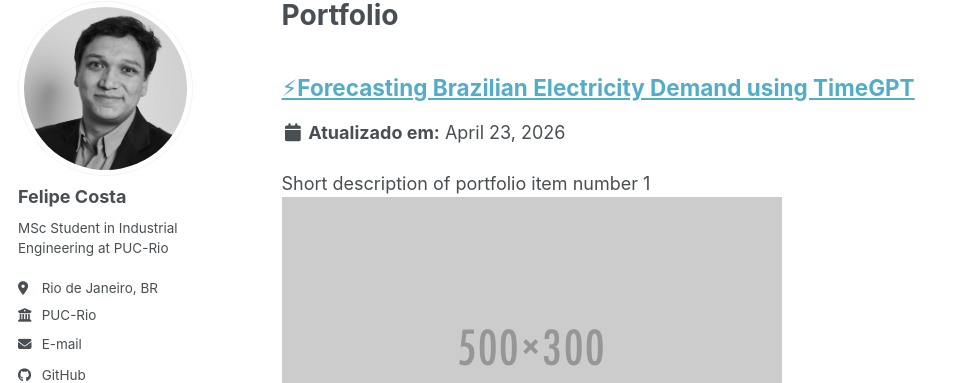
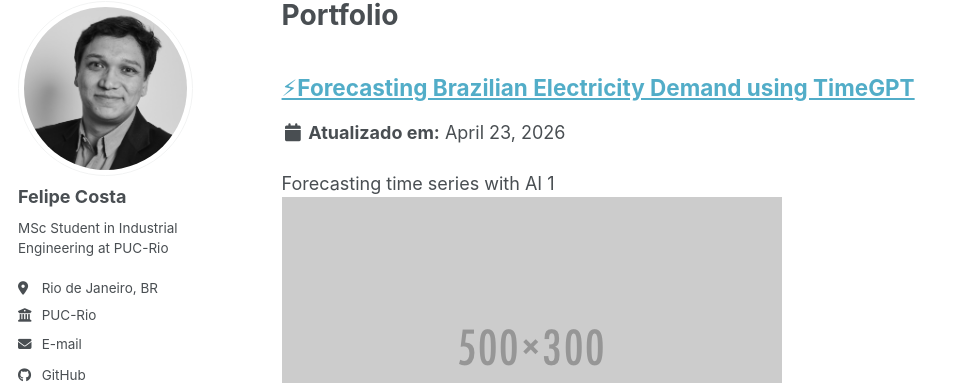
Before and after one commit to fimperiano/fimperiano.github.io, a Jekyll site: the page built from _pages/portfolio.html, in a window 1280 px wide and 900 px high. Shown: the part 100-483 px from the top of the window, without its empty margins (0-960 px from the left). Built offline with Jekyll 4.4.1, drawn with Linux system fonts in a browser that asks for light colours; a script bundle is joined from its source files by our own code; library files that are not in the unit come from our copies.

Commit message:
Update BZ_Power_Demand_FCST_TimeGPT_v3.md

```diff
--- a/_portfolio/BZ_Power_Demand_FCST_TimeGPT_v3.md
+++ b/_portfolio/BZ_Power_Demand_FCST_TimeGPT_v3.md
@@ -1,6 +1,6 @@
 ---
 title: "⚡Forecasting Brazilian Electricity Demand using TimeGPT"
-excerpt: "Short description of portfolio item number 1<br/><img src='/images/500x300.png'>"
+excerpt: "Forecasting time series with AI 1<br/><img src='/images/500x300.png'>"
 collection: portfolio
 ---
 
```
